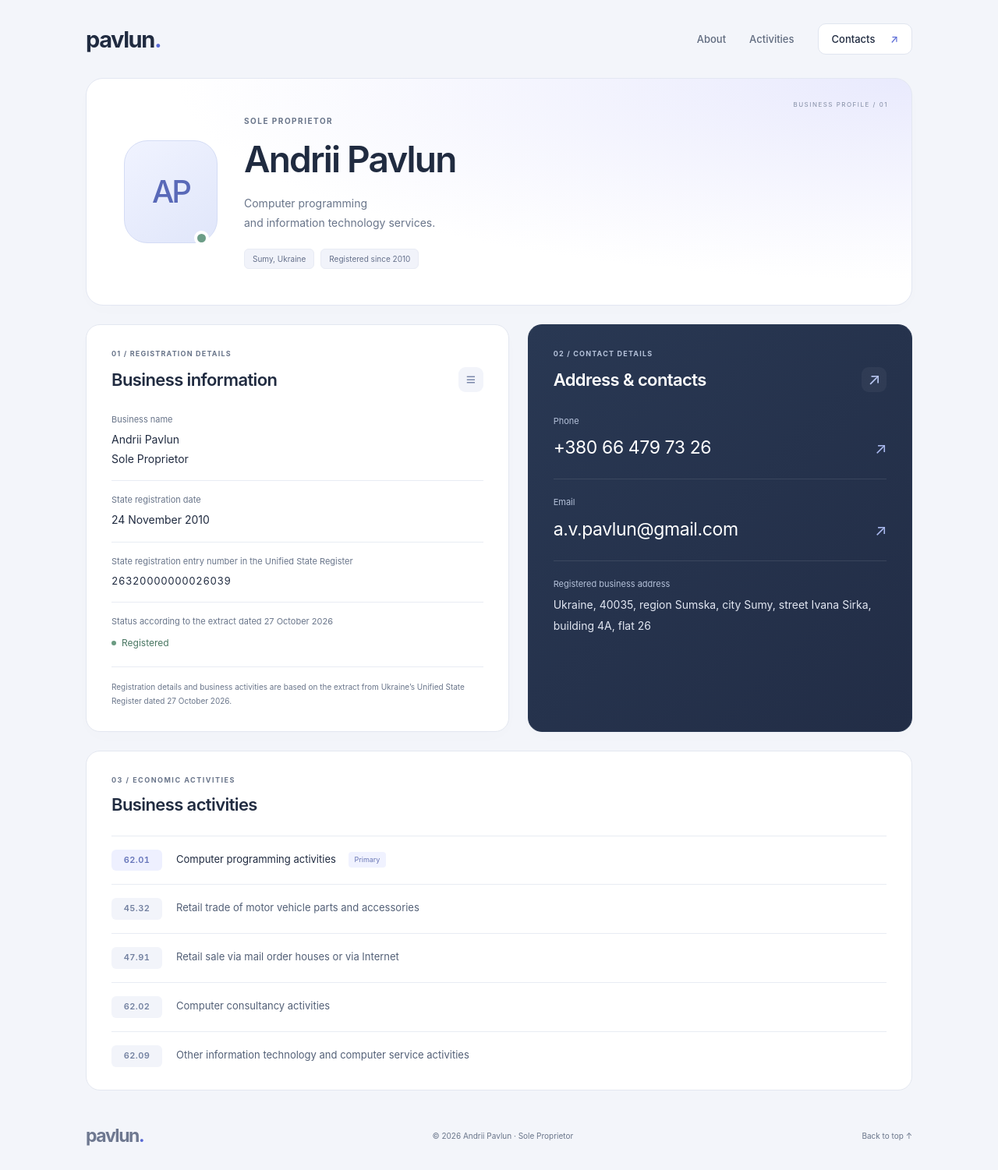
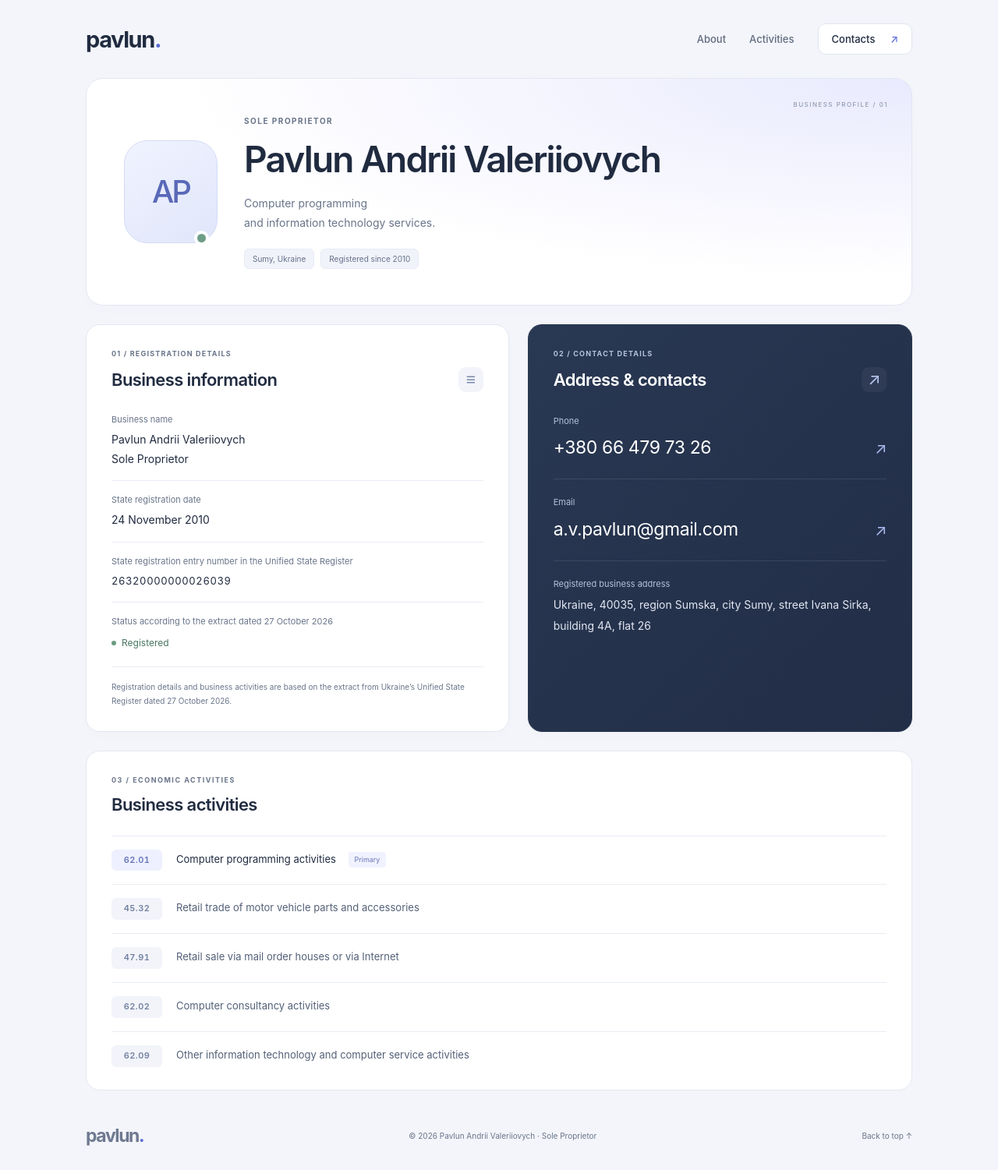
Before and after one commit to pavlun/pavlun, a plain HTML site: page index.html in a window 1280 px wide. Shown: the whole page at 78% size. Drawn offline with Linux system fonts and the light colour scheme.

Commit message:
Update business name to Pavlun Andrii Valeriiovych

```diff
--- a/index.html
+++ b/index.html
@@ -4,15 +4,15 @@
     <meta charset="UTF-8">
     <meta name="viewport" content="width=device-width, initial-scale=1">
     <meta name="theme-color" content="#f3f5fa">
-    <meta name="description" content="Andrii Pavlun, sole proprietor. Business registration details, activities and contacts: +380664797326, a.v.pavlun@gmail.com. Ukraine, 40035, region Sumska, city Sumy, street Ivana Sirka, building 4A, flat 26.">
-    <title>Andrii Pavlun — Business Details &amp; Contacts</title>
+    <meta name="description" content="Pavlun Andrii Valeriiovych, sole proprietor. Business registration details, activities and contacts: +380664797326, a.v.pavlun@gmail.com. Ukraine, 40035, region Sumska, city Sumy, street Ivana Sirka, building 4A, flat 26.">
+    <title>Pavlun Andrii Valeriiovych — Business Details &amp; Contacts</title>
     <link rel="icon" href="favicon.svg" type="image/svg+xml">
     <link rel="stylesheet" href="style.css?v=20261029-2">
 </head>
 <body>
     <a class="skip-link" href="#main">Skip to content</a>
     <header class="header container">
-        <a class="brand" href="#" aria-label="Andrii Pavlun — home">pavlun<span class="brand-dot">.</span></a>
+        <a class="brand" href="#" aria-label="Pavlun Andrii Valeriiovych — home">pavlun<span class="brand-dot">.</span></a>
         <nav aria-label="Main navigation">
             <a href="#about">About</a>
             <a href="#services">Activities</a>
@@ -25,7 +25,7 @@
             <div class="identity-mark" aria-hidden="true">AP<span></span></div>
             <div class="identity-copy">
                 <p class="eyebrow">SOLE PROPRIETOR</p>
-                <h1 id="hero-title">Andrii Pavlun</h1>
+                <h1 id="hero-title">Pavlun Andrii Valeriiovych</h1>
                 <p class="intro-text">Computer programming<br class="desktop-break"> and information technology services.</p>
                 <div class="identity-tags"><span>Sumy, Ukraine</span><span>Registered since 2010</span></div>
             </div>
@@ -37,7 +37,7 @@
                 <p class="eyebrow">01 / REGISTRATION DETAILS</p>
                 <h2 id="about-title">Business information <span class="heading-icon" aria-hidden="true">≡</span></h2>
                 <dl class="details-list">
-                    <div><dt>Business name</dt><dd>Andrii Pavlun<br>Sole Proprietor</dd></div>
+                    <div><dt>Business name</dt><dd>Pavlun Andrii Valeriiovych<br>Sole Proprietor</dd></div>
                     <div><dt>State registration date</dt><dd><time datetime="2010-11-24">24 November 2010</time></dd></div>
                     <div><dt>State registration entry number in the Unified State Register</dt><dd class="record-number">26320000000026039</dd></div>
                     <div><dt>Status according to the extract dated 27 October 2026</dt><dd><span class="registration-status">Registered</span></dd></div>
@@ -68,7 +68,7 @@
             </ul>
         </section>
     </main>
-    <footer class="footer container"><a class="brand" href="#" aria-label="Back to top">pavlun<span class="brand-dot">.</span></a><span>© <span id="year">2026</span> Andrii Pavlun · Sole Proprietor</span><a class="back-top" href="#">Back to top ↑</a></footer>
+    <footer class="footer container"><a class="brand" href="#" aria-label="Back to top">pavlun<span class="brand-dot">.</span></a><span>© <span id="year">2026</span> Pavlun Andrii Valeriiovych · Sole Proprietor</span><a class="back-top" href="#">Back to top ↑</a></footer>
     <script>document.getElementById('year').textContent = new Date().getFullYear();</script>
 </body>
 </html>
```
